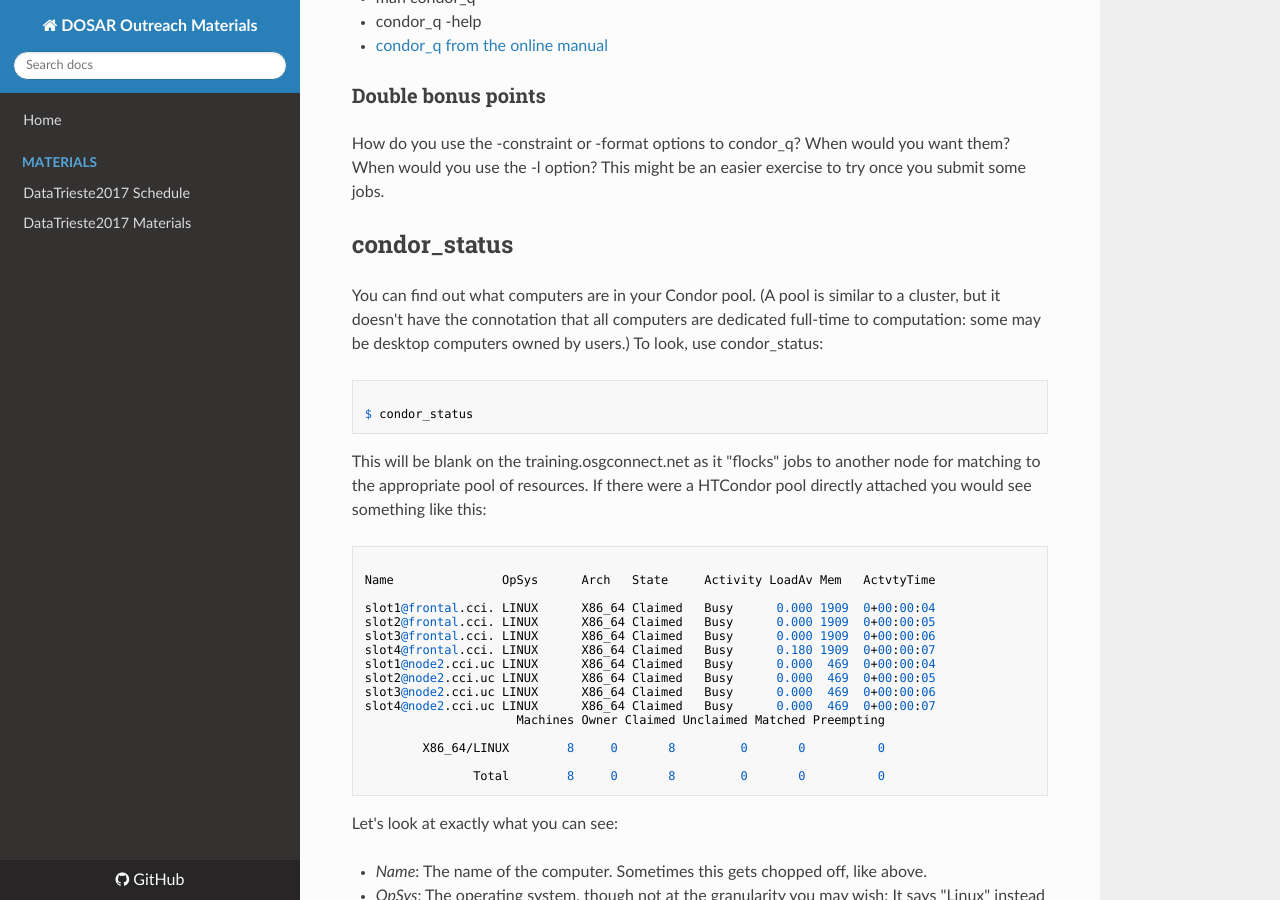
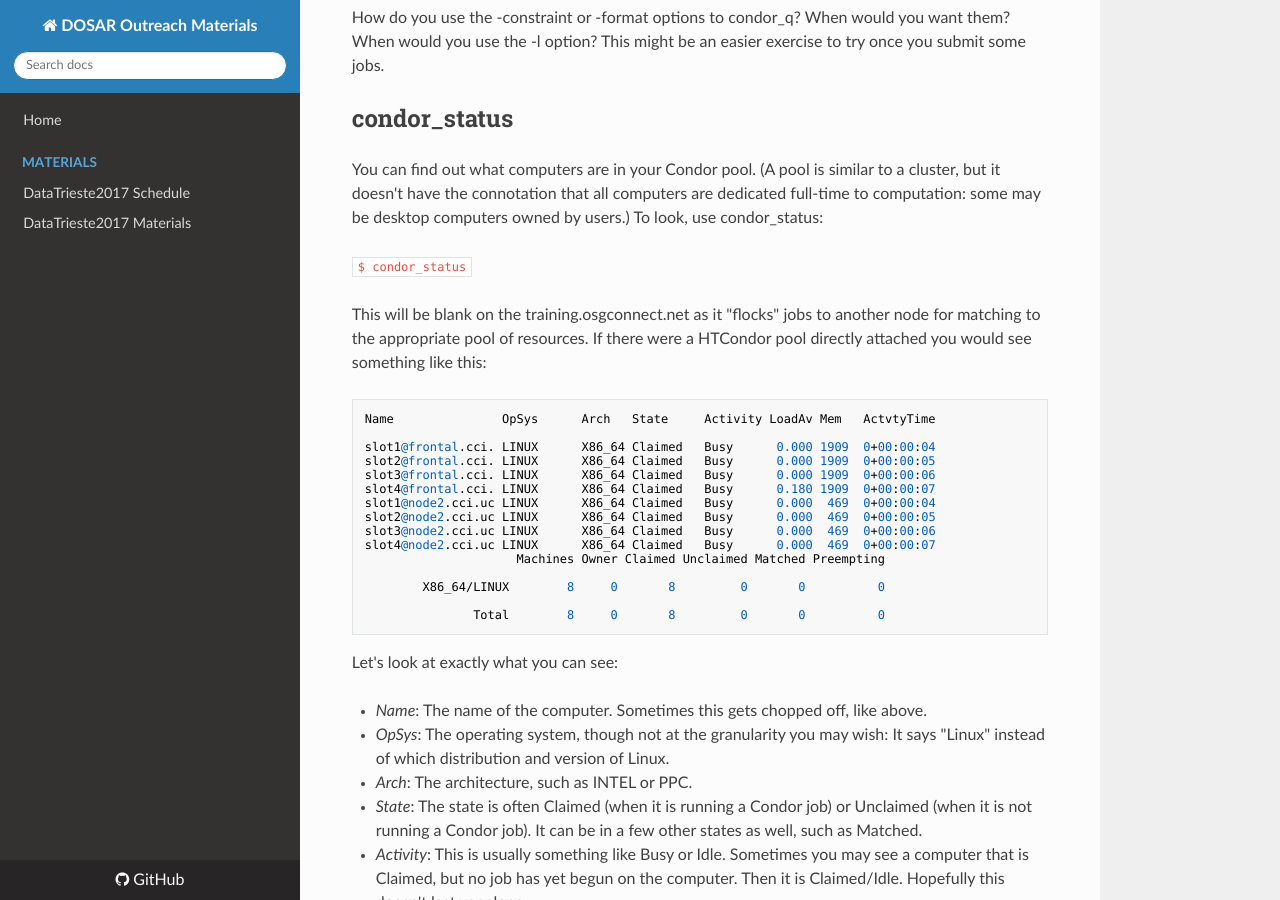
Before and after one commit to opensciencegrid/dosar, an MkDocs documentation site: the page built from docs/Materials/02-OurJobManager.md, in a window 1280 px wide and 900 px high, scrolled down 3772 px. Built offline with MkDocs 1.6.1, drawn with Linux system fonts in a browser that asks for light colours; nearby versions of some CDN libraries; old or Windows-style settings are respelled for this version of MkDocs.

Commit message:
Update 02-OurJobManager.md

````diff
--- a/docs/Materials/02-OurJobManager.md
+++ b/docs/Materials/02-OurJobManager.md
@@ -11,11 +11,11 @@
 
 How do you know what version of Condor you are using? Try <code>condor_version</code>:
 
-<pre><code>
+```
 $ condor_version
 $CondorVersion: 8.4.8 Jul 01 2016 $
 $CondorPlatform: X86_64-CentOS_6.8 $
-</code></pre>
+```
 
 There are two things you should note:
 
@@ -25,26 +25,26 @@
 
 Do you know how to find the OS version? You can usually look in /etc/issue to find out:
 
-<pre><code>
+```
 $ cat /etc/issue
 Scientific Linux release 6.8 (Carbon)
 Kernel \r on an \m
-</code></pre>
+```
 
 Or you can run:
 
-<pre><code>
+```
 $ lsb_release -a
 LSB Version:	:base-4.0-amd64:base-4.0-noarch:core-4.0-amd64:core-4.0-noarch:graphics-4.0-amd64:graphics-4.0-noarch:printing-4.0-amd64:printing-4.0-noarch
 Distributor ID:	Scientific
 Description:	Scientific Linux release 6.8 (Carbon)
 Release:	6.8
 Codename:	Carbon
-</code></pre>
+```
 
 Where is Condor installed?
 
-<pre><code>
+```
 $ which condor_q
 /usr/bin/condor_q
 
@@ -62,19 +62,19 @@
 /etc/rc.d/init.d/condor
 /etc/sysconfig/condor
 /usr/bin/condor_check_userlogs
-</code></pre>
+```
 
 Condor has some configuration files that it needs to find. They are in the standard location, <code>/etc/condor</code>
 
-<pre><code>
+```
 $ ls /etc/condor
 99-gratia.conf	condor_config.local			config.d      ganglia.d			 passwdfile
 condor_config	condor_ssh_to_job_sshd_config_template	config.d.tgz  other_condor_config_files  passwdfile.daemon
-</code></pre>
+```
 
 Condor has some directories that it keeps records of jobs in. Remember that each submission computer keeps track of all jobs submitted to it. That's in the local directory:
 
-<pre><code>
+```
 $ condor_config_val -v LOCAL_DIR
 LOCAL_DIR = /var
  # at: /etc/condor/condor_config, line 26
@@ -82,12 +82,12 @@
 
 $ ls -CF /var/lib/condor
 execute/  spool/
-</code></pre>
+```
 
 The spool directory is where Condor keeps the jobs you submit, while the execute directory is where Condor keeps running jobs. Since this is a submission-only computer, it should be empty.
 
 Check if Condor is running:
-<pre><code>
+```
 $  ps auwx --forest | grep condor_ | grep -v grep
 jtqv84    5997 50.0  0.0 238996 17012 ?        Ss   15:05   0:11          \_ /usr/bin/python /home/jtqv84/bundle_probe/condor_slot2site
 jtqv84    6092 35.5  0.8 494484 405256 ?       R    15:05   0:08              \_ condor_status -pool osg-flock.grid.iu.edu -l
@@ -99,7 +99,7 @@
 condor   11186  0.0  0.0 106884  6844 ?        Ss   Jun08  43:26  \_ condor_collector -f
 condor   11223  8.4  1.4 1345192 701328 ?      Ss   Jun08 4263:55  \_ condor_schedd -f
 ...
-</code></pre>
+```
 
 For the version of Condor there are four processes running: the condor_master, the condor_schedd, the condor_procd, and condor_shared_negotiator. In general, you might see many different Condor processes. Here's a list of the processes:
 
@@ -108,10 +108,10 @@
    * *condor_procd:* This process helps Condor track process (from jobs) that it creates
    * *condor_collector:* This program is part of the Condor central manager. It collects information about all computers in the pool as well as which users want to run jobs. It is what normally responds to the condor_status command. At the school, it is running on a different computer, and you can figure out which one:
 
-<pre><code>
+```
 $ condor_config_val COLLECTOR_HOST
 192.170.227.195
-</code></pre>
+```
 
    * *condor_negotiator:* This program is part of the Condor central manager. It decides what jobs should be run where. It is run on the same computer as the collector.
    * *condor_startd:* If this program is running, it allows jobs to be started up on this computer--that is, your computer is an "execute machine". This advertises your computer to the central manager so that it knows about this computer. It will start up the jobs that run.
@@ -123,7 +123,7 @@
 
 You can find out what jobs have been submitted on your computer with the condor_q command:
 
-<pre><code>
+```
 $ condor_q
 -- Submitter: login01.osgconnect.net : <192.170.227.195:49053> : login01.osgconnect.net
  ID      OWNER            SUBMITTED     RUN_TIME ST PRI SIZE CMD
@@ -136,7 +136,7 @@
 ...
 
 2555 jobs; 34 completed, 4 removed, 1276 idle, 525 running, 716 held, 0 suspended
-</code></pre>
+```
 
 The output that you see will be different depending on what jobs are running. Notice what we can see from this:
 
@@ -165,13 +165,13 @@
 
 You can find out what computers are in your Condor pool. (A pool is similar to a cluster, but it doesn't have the connotation that all computers are dedicated full-time to computation: some may be desktop computers owned by users.) To look, use condor_status:
 
-<pre><code>
-$ condor_status
-</code></pre>
+
+`$ condor_status`
+
 
 This will be blank on the training.osgconnect.net as it "flocks" jobs to another node for matching to the appropriate pool of resources. If there were a HTCondor pool directly attached you would see something like this:
 
-<pre><code>
+```
 Name               OpSys      Arch   State     Activity LoadAv Mem   ActvtyTime
 
 slot1@frontal.cci. LINUX      X86_64 Claimed   Busy      0.000 1909  0+00:00:04
@@ -187,7 +187,7 @@
         X86_64/LINUX        8     0       8         0       0          0
 
                Total        8     0       8         0       0          0
-</code></pre>
+```
 
 Let's look at exactly what you can see:
 
````
